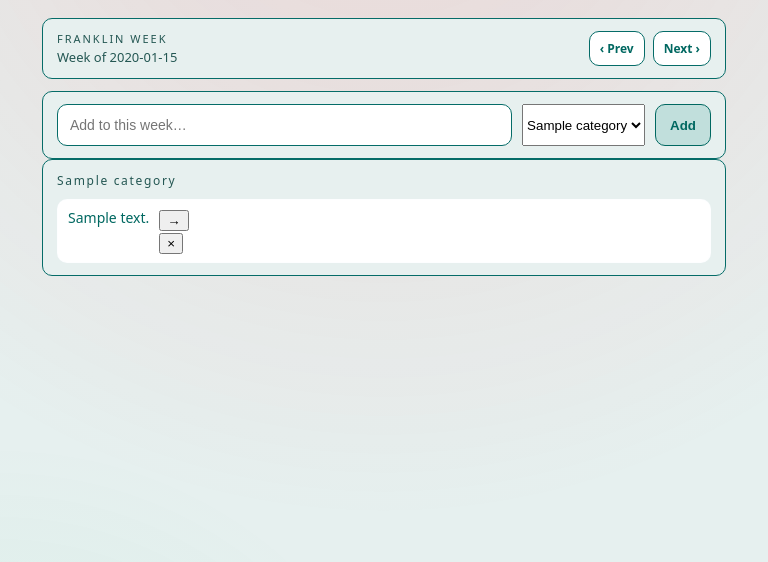
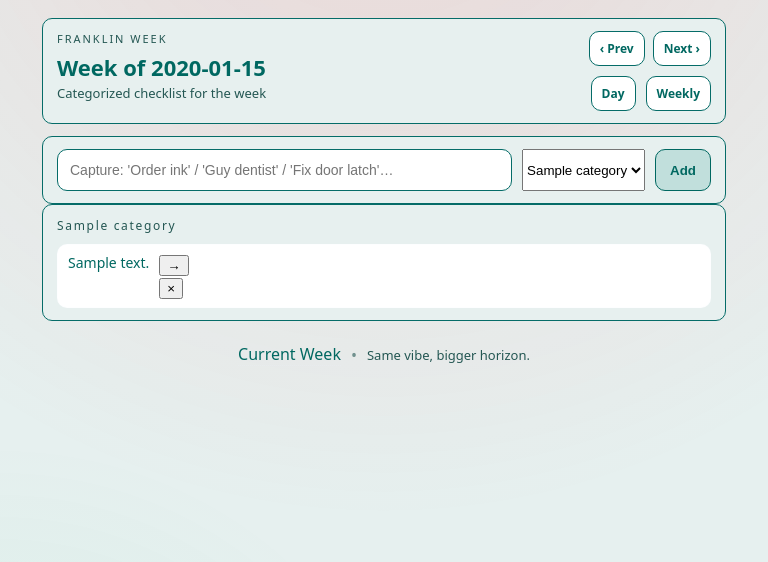
Before and after one commit to andyleer/miniFranklin, a Flask app: template app/templates/week.html in a window 1280 px wide. Shown: the top 562 px of the page, without its empty margins (256-1024 px from the left). Run offline with Flask 3, Linux system fonts and the light colour scheme; the template is opened without the code that fills it: most values are stand-ins (such as "Sample title", 1, 10 or a date in 2020).

Commit message:
Update week.html

```diff
--- a/app/templates/week.html
+++ b/app/templates/week.html
@@ -4,47 +4,55 @@
 {% block content %}
 
 <header class="topbar">
-  <div>
+  <div class="topbar-left">
     <div class="brand">FRANKLIN WEEK</div>
-    <div class="date-sub">
-      Week of {{ week_start.strftime("%B %d, %Y") }}
+    <div class="date">
+      <div class="date-big">Week of {{ week_start.strftime("%B %d, %Y") }}</div>
+      <div class="date-sub">Categorized checklist for the week</div>
     </div>
   </div>
 
-  <div class="week-nav">
-    <a class="wkbtn" href="{{ url_for('main.week_view', week_str=prev_week.isoformat()) }}">‹ Prev</a>
-    <a class="wkbtn" href="{{ url_for('main.week_view', week_str=next_week.isoformat()) }}">Next ›</a>
+  <div style="display:flex; flex-direction:column; gap:10px; align-items:flex-end;">
+    <div class="week-nav">
+      <a class="wkbtn" href="{{ url_for('main.week_view', week_str=prev_week.isoformat()) }}">‹ Prev</a>
+      <a class="wkbtn" href="{{ url_for('main.week_view', week_str=next_week.isoformat()) }}">Next ›</a>
+    </div>
+
+    <div style="display:flex; gap:10px;">
+      <a class="wkbtn" href="{{ url_for('main.day_view', day_str='today') }}">Day</a>
+      <a class="wkbtn active" href="{{ url_for('main.week_view', week_str='current') }}">Weekly</a>
+    </div>
   </div>
 </header>
 
 <section class="capture">
-  <form method="post" action="{{ url_for('main.add_weekly_item', week_str=week_start.isoformat()) }}">
-    <input name="text" class="capture-input" placeholder="Add to this week…" />
+  <form method="post" action="{{ url_for('main.add_weekly_item', week_str=week_start.isoformat()) }}" class="capture-row">
+    <input name="text" class="capture-input" placeholder="Capture: 'Order ink' / 'Guy dentist' / 'Fix door latch'…" autocomplete="off" />
     <select name="category" class="select">
       {% for c in categories %}
         <option value="{{ c }}">{{ c }}</option>
       {% endfor %}
     </select>
-    <button class="btn">Add</button>
+    <button class="btn" type="submit">Add</button>
   </form>
 </section>
 
 <main class="weekly-grid">
   {% for category in categories %}
-    <section class="card">
+    <section class="card weekly-card">
       <div class="card-title">{{ category }}</div>
 
-      <ul class="task-list">
+      <ul class="task-list compact">
         {% for item in items_by_category[category] %}
           <li class="task">
             <div class="task-text">{{ item.text }}</div>
 
             <div class="task-actions">
               <form method="post" action="{{ url_for('main.push_weekly_item', item_id=item.id) }}">
-                <button class="icon-btn" title="Push to next week">→</button>
+                <button class="icon-btn" type="submit" title="Push to next week" aria-label="Push to next week">→</button>
               </form>
               <form method="post" action="{{ url_for('main.delete_weekly_item', item_id=item.id) }}">
-                <button class="icon-btn danger">×</button>
+                <button class="icon-btn danger" type="submit" title="Delete" aria-label="Delete">×</button>
               </form>
             </div>
           </li>
@@ -56,4 +64,10 @@
   {% endfor %}
 </main>
 
+<footer class="footer">
+  <a class="link" href="{{ url_for('main.week_view', week_str='current') }}">Current Week</a>
+  <span class="dot">•</span>
+  <span class="muted">Same vibe, bigger horizon.</span>
+</footer>
+
 {% endblock %}
```
